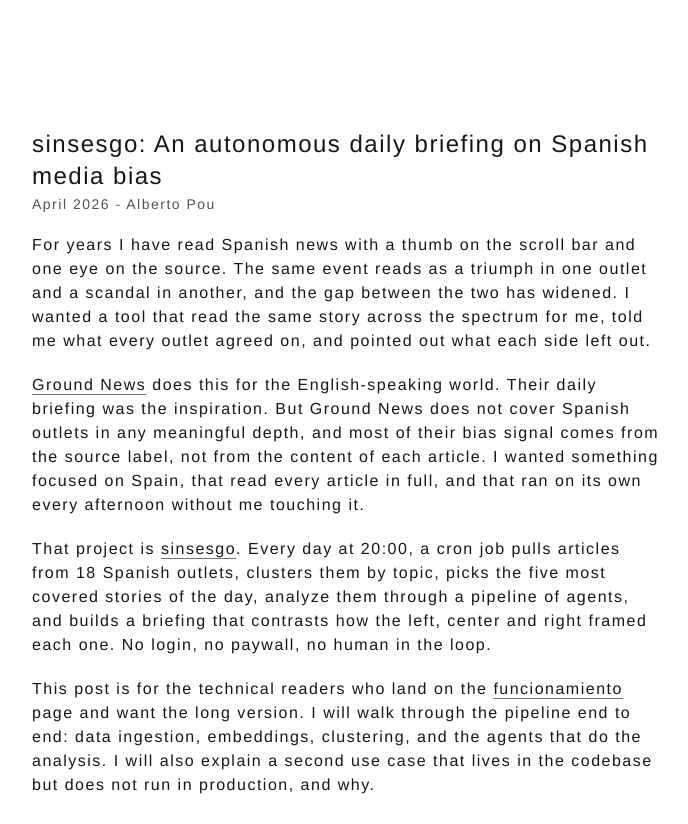
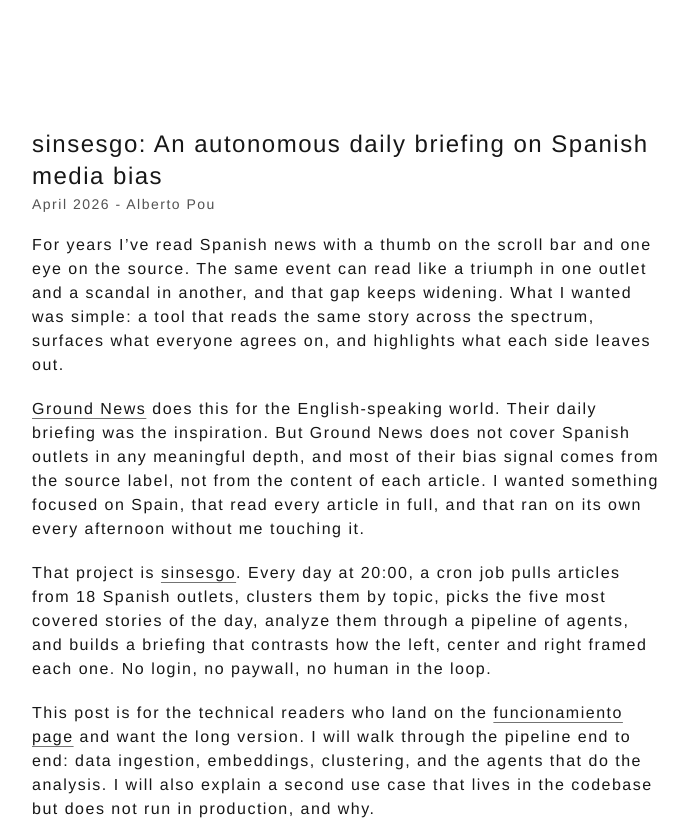
Before and after one commit to bertini36/bertini36.github.io, an Astro site: page /sinsesgo in a window 1280 px wide. Shown: the top 824 px of the page, without its empty margins (292-980 px from the left). Built offline with nearby package versions, Linux system fonts and the light colour scheme; Astro itself is replaced by a stand-in of ours; some packages are replaced by stand-ins of ours.

Commit message:
fix: Correct minor grammatical errors and improve clarity in sinsesgo post

```diff
--- a/src/content/posts/sinsesgo.md
+++ b/src/content/posts/sinsesgo.md
@@ -4,13 +4,13 @@ date: 2026-04-27
 description: "How I built a fully autonomous pipeline of agents that ingests, clusters and contrasts the daily news from 18 Spanish outlets across the political spectrum"
 ---
 
-For years I have read Spanish news with a thumb on the scroll bar and one eye on the source. The same event reads as a triumph in one outlet and a scandal in another, and the gap between the two has widened. I wanted a tool that read the same story across the spectrum for me, told me what every outlet agreed on, and pointed out what each side left out.
+For years I’ve read Spanish news with a thumb on the scroll bar and one eye on the source. The same event can read like a triumph in one outlet and a scandal in another, and that gap keeps widening. What I wanted was simple: a tool that reads the same story across the spectrum, surfaces what everyone agrees on, and highlights what each side leaves out.
 
 [Ground News](https://ground.news/daily-briefing) does this for the English-speaking world. Their daily briefing was the inspiration. But Ground News does not cover Spanish outlets in any meaningful depth, and most of their bias signal comes from the source label, not from the content of each article. I wanted something focused on Spain, that read every article in full, and that ran on its own every afternoon without me touching it.
 
 That project is **[sinsesgo](https://sinsesgo.es)**. Every day at 20:00, a cron job pulls articles from 18 Spanish outlets, clusters them by topic, picks the five most covered stories of the day, analyze them through a pipeline of agents, and builds a briefing that contrasts how the left, center and right framed each one. No login, no paywall, no human in the loop.
 
-This post is for the technical readers who land on the [funcionamiento](https://sinsesgo.es/funcionamiento) page and want the long version. I will walk through the pipeline end to end: data ingestion, embeddings, clustering, and the agents that do the analysis. I will also explain a second use case that lives in the codebase but does not run in production, and why.
+This post is for the technical readers who land on the [funcionamiento page](https://sinsesgo.es/funcionamiento) and want the long version. I will walk through the pipeline end to end: data ingestion, embeddings, clustering, and the agents that do the analysis. I will also explain a second use case that lives in the codebase but does not run in production, and why.
 
 ## Why I built it
 
@@ -20,7 +20,7 @@ The first is professional. I work with LLMs every day and I wanted to spend time
 
 The second is personal. I want to read the news without picking a side first. Every Spanish outlet I open has a clear lean, and switching between two of them does not give you the truth, it gives you two opinions and a headache. What I actually want is a single place that reads the same story across the spectrum, tells me which facts every outlet agrees on, and lists the ones each side leaves out. That tool did not exist for Spanish media, so I built it.
 
-Ground News was the closest thing, but it treats Spain as one country among many in a global aggregator. It mixes Spanish outlets with English-language sources reporting on Spain from the outside, which works for international readers but not for someone who reads Spanish and wants depth. More fundamentally, Ground News signals bias at the outlet level: it tells you that a source leans left or right, but it does not read the article. sinsesgo goes one level deeper. Every article goes through a chain of agents that examine the headline framing, the logical fallacies, the sources quoted, and the specific facts the outlet chose to omit. The goal is not to compete with Ground News but to replicate what makes their model valuable, applied to Spain's media landscape with the granularity that geographic focus allows.
+Ground News was the closest thing, but it treats Spain as one country among many in a global aggregator. It mixes Spanish outlets with English-language sources reporting on Spain from the outside, which works for international readers but not for someone who reads Spanish and wants depth. More fundamentally, Ground News signals bias at the outlet level: it tells you that a source leans left or right, but it does not read the article. sinsesgo goes one level deeper. Every article goes through a chain of agents that examine the headline framing, the logical fallacies, the sources quoted, and the specific facts the outlet chose to omit. The goal is not to compete with Ground News but to replicate what makes their model valuable, applied to Spain’s media landscape with the granularity that geographic focus allows.
 
 ## The pipeline
 
```
